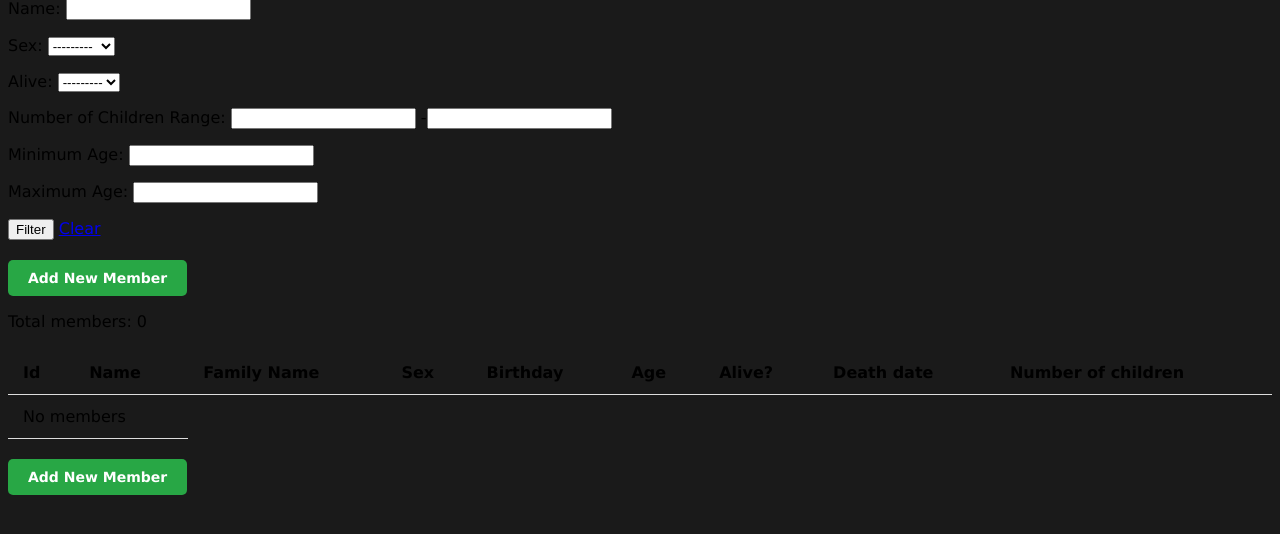
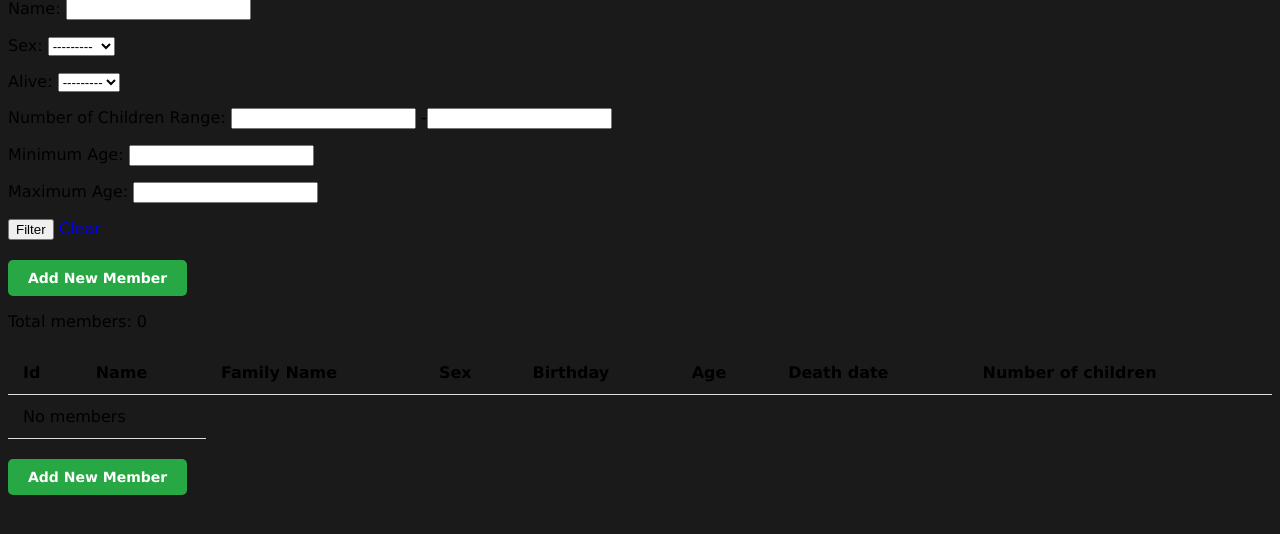
Before and after one commit to arturgorski14/FamilyTree, a Django app: page /members/ in a window 1280 px wide. Shown: the part 17-551 px from the top of the page. Run offline with Django 5.2, Linux system fonts and the light colour scheme.

Commit message:
html: changed display

```diff
--- a/familly_tree/members/templates/all_members.html
+++ b/familly_tree/members/templates/all_members.html
@@ -24,7 +24,7 @@
       <th>Sex</th>
       <th>Birthday</th>
       <th>Age</th>
-      <th>Alive?</th>
+<!--      <th>Alive?</th>-->
       <th>Death date</th>
       <th>Number of children</th>
 <!--      <th>Father</th>-->
```
